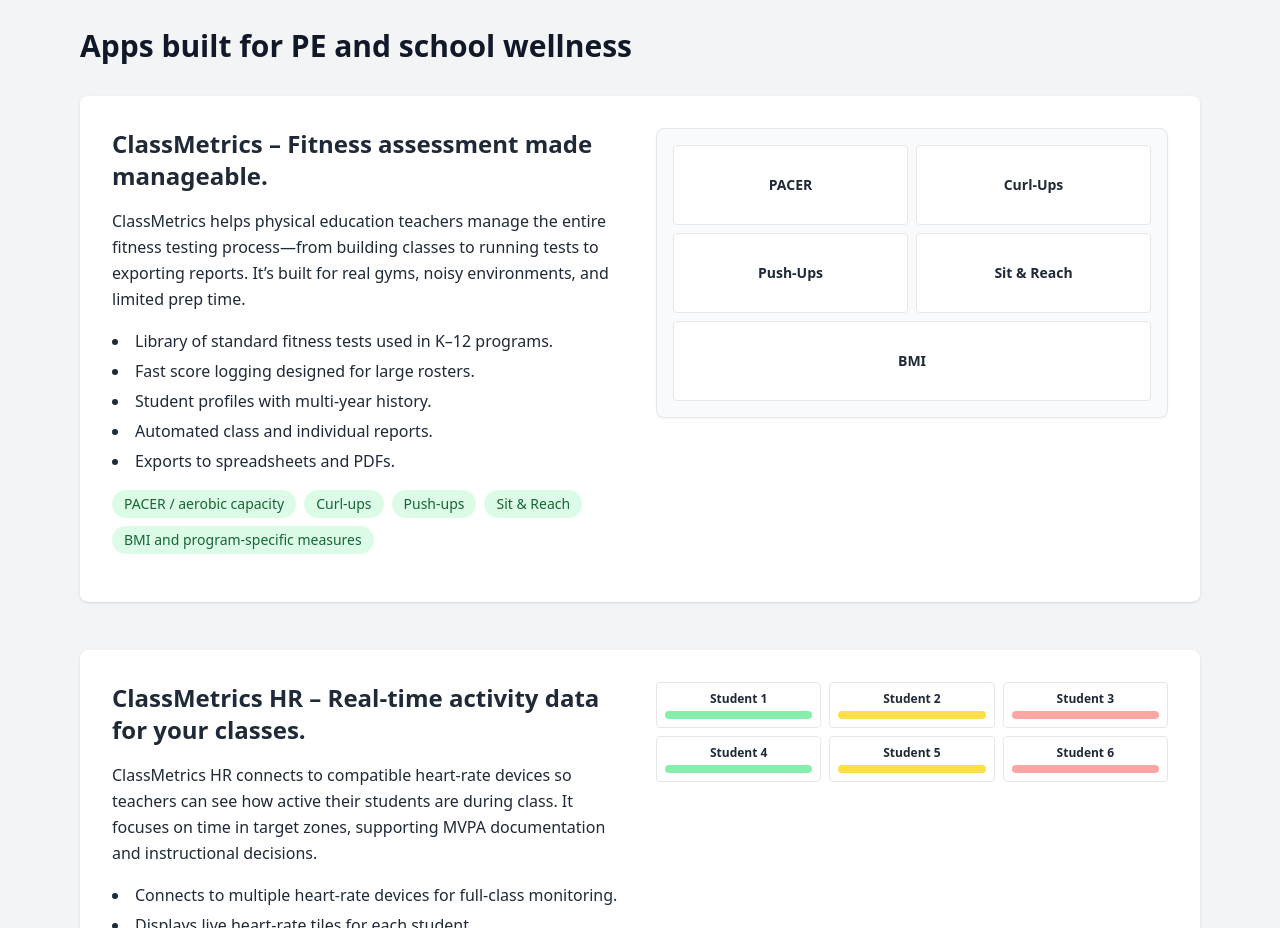
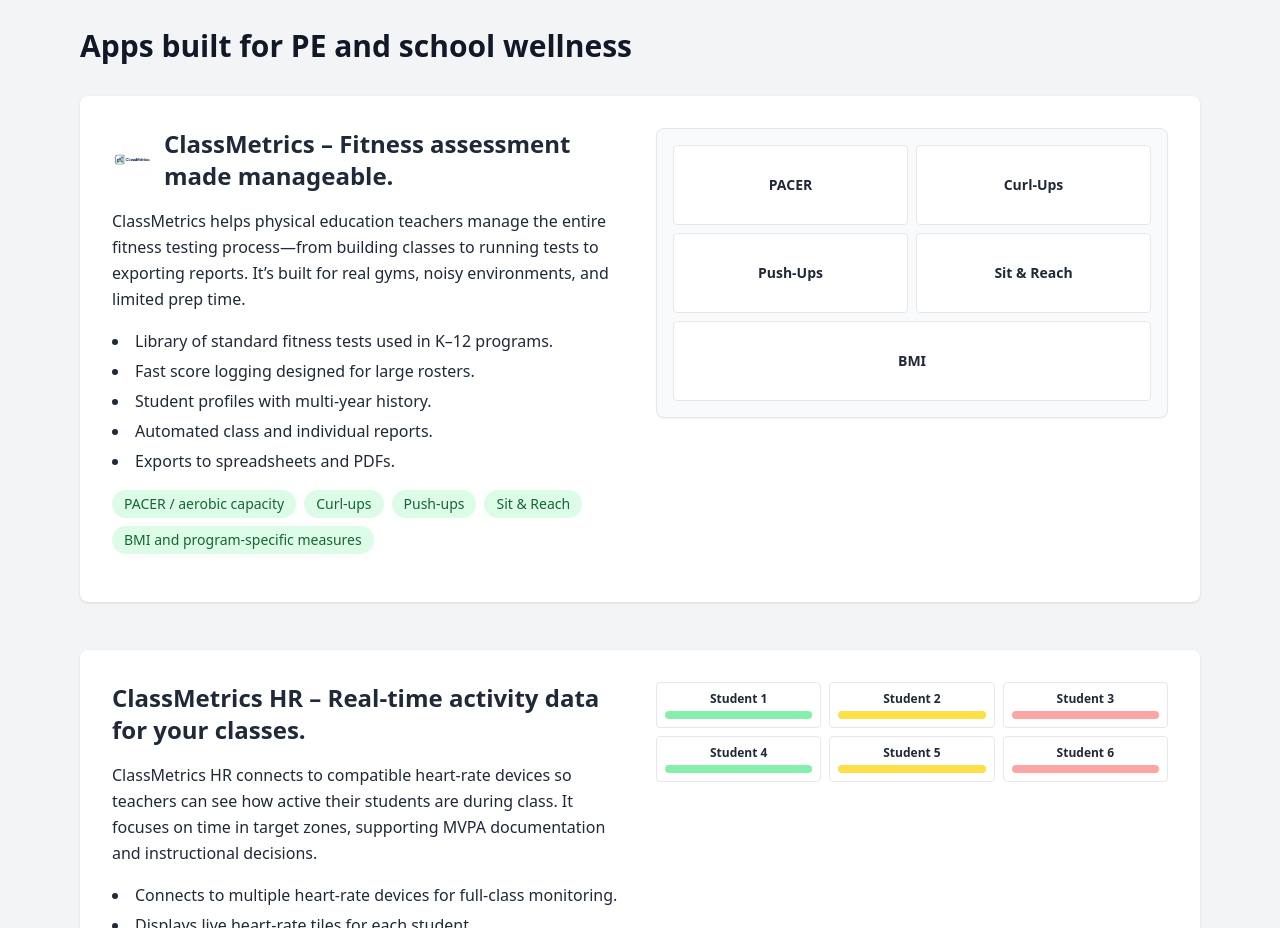
Before and after one commit to akeath18/movemetric, a plain HTML site: page index.html in a window 1280 px wide. Shown: the part 1260-2188 px from the top of the page. Drawn offline with nearby package versions, Linux system fonts and the light colour scheme.

Commit message:
Update index.html

```diff
--- a/index.html
+++ b/index.html
@@ -190,8 +190,15 @@
 
         <!-- ClassMetrics details -->
         <div class="bg-white rounded-lg shadow p-8 mb-12 flex flex-col md:flex-row items-start gap-8">
-          <div class="flex-1">
-            <h3 class="text-2xl font-semibold mb-4">ClassMetrics – Fitness assessment made manageable.</h3>
+  <div class="flex-1">
+    <div class="flex items-center mb-4">
+      <img
+        src="Icon-App-83.5x83.5@2x.png"
+        alt="ClassMetrics icon"
+        class="h-10 w-auto mr-3 object-contain"
+      >
+      <h3 class="text-2xl font-semibold">ClassMetrics – Fitness assessment made manageable.</h3>
+    </div>
             <p class="mb-4">
               ClassMetrics helps physical education teachers manage the entire fitness testing process—from building classes to running tests to exporting reports. It’s built for real gyms, noisy environments, and limited prep time.
             </p>
```
